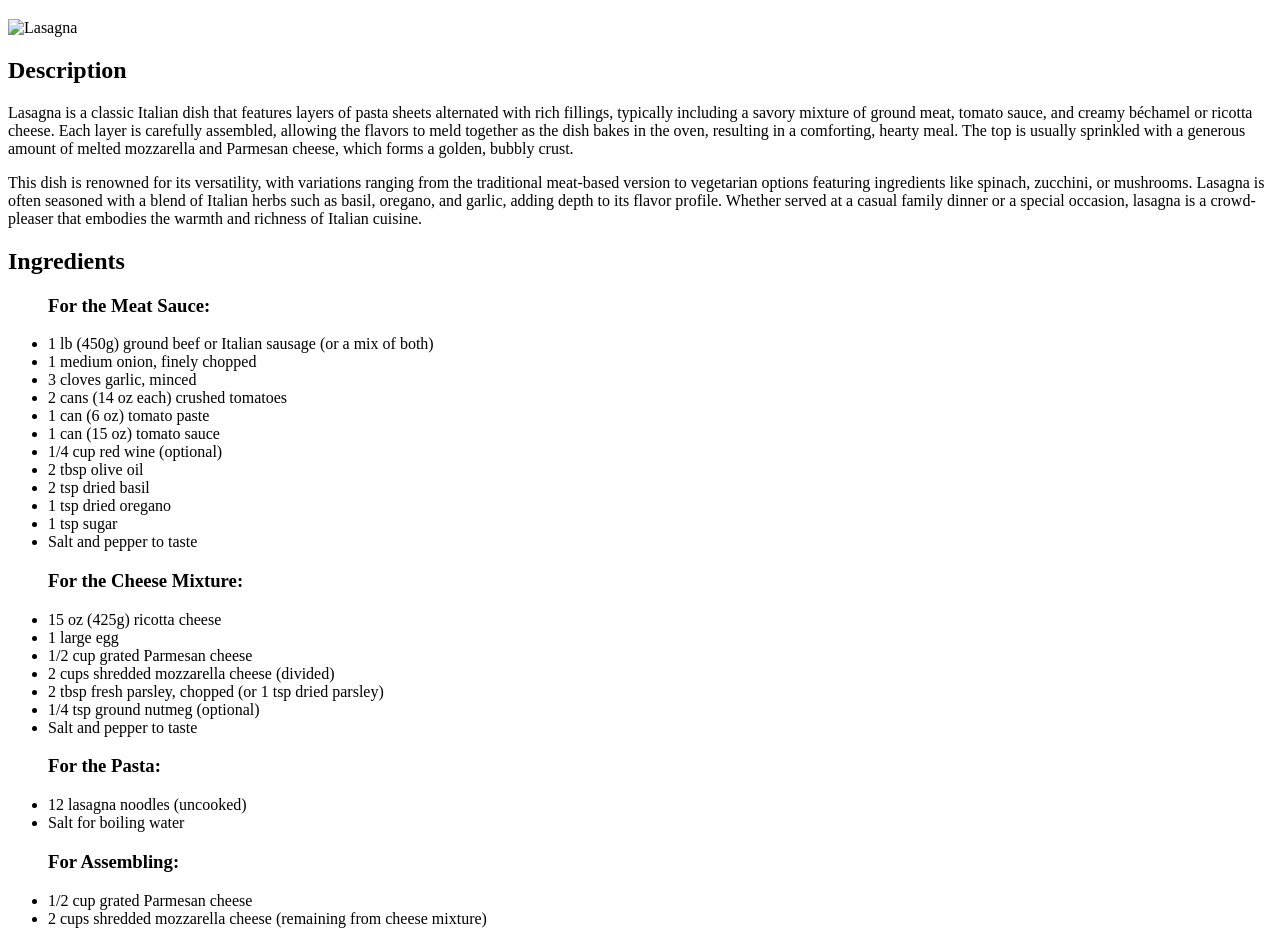
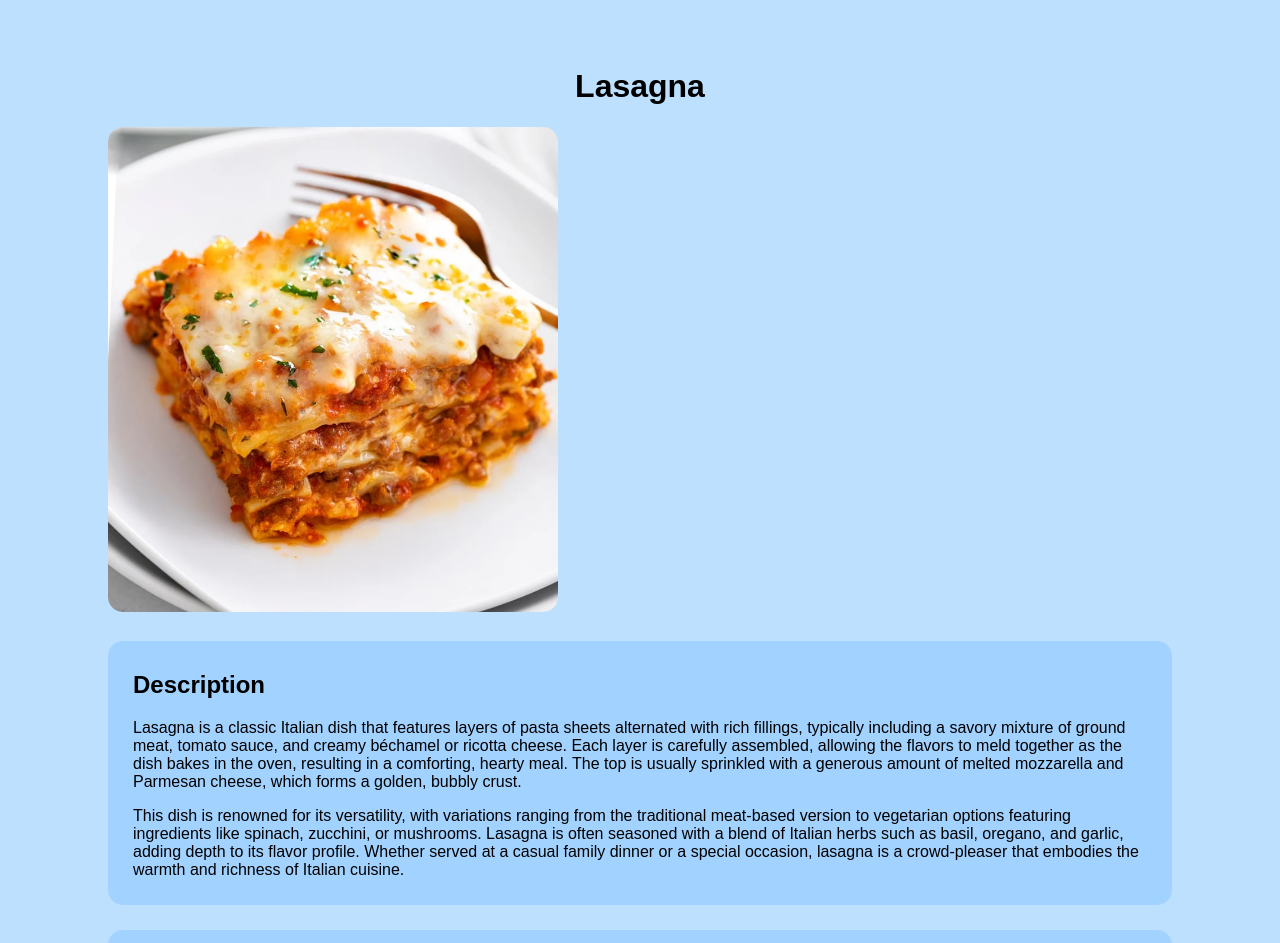
Before and after one commit to LZYLRRY/odin-recipes, a plain HTML site: page recipes/lasagna.html in a window 1280 px wide. Shown: the part 61-1004 px from the top of the page. Drawn offline with Linux system fonts and the light colour scheme.

Commit message:
CSS Toegevoegd

```diff
--- a/recipes/lasagna.html
+++ b/recipes/lasagna.html
@@ -4,17 +4,47 @@
     <meta charset="UTF-8">
     <meta name="viewport" content="width=device-width, initial-scale=1.0">
     <title>Document</title>
+
+    <style>
+        body {
+            background-color: #BDE0FE;
+            padding: 100px 100px 0px 100px;
+            font-family: Arial, Helvetica, sans-serif, Courier, monospace;;
+            /* margin: 25px; */
+        }
+
+        img {
+            border-radius: 15px;
+            width: 450px;
+            /* height: 450px; */
+        }
+
+        .text {
+            background-color: #A2D2FF;
+            padding: 10px 25px;
+            margin: 25px 0px;
+            border-radius: 15px;
+        }
+
+        h1 {
+            text-align: center;
+        }
+    </style>
 </head>
 <body>
     <h1>Lasagna</h1>
 
-    <img src="../lasagna.png" alt="Lasagna">
+    <img src="../lasagna.webp" alt="Lasagna">
 
+    <div class="text">
         <h2>Description</h2>
 
         <p>Lasagna is a classic Italian dish that features layers of pasta sheets alternated with rich fillings, typically including a savory mixture of ground meat, tomato sauce, and creamy béchamel or ricotta cheese. Each layer is carefully assembled, allowing the flavors to meld together as the dish bakes in the oven, resulting in a comforting, hearty meal. The top is usually sprinkled with a generous amount of melted mozzarella and Parmesan cheese, which forms a golden, bubbly crust.</p>
 
         <p>This dish is renowned for its versatility, with variations ranging from the traditional meat-based version to vegetarian options featuring ingredients like spinach, zucchini, or mushrooms. Lasagna is often seasoned with a blend of Italian herbs such as basil, oregano, and garlic, adding depth to its flavor profile. Whether served at a casual family dinner or a special occasion, lasagna is a crowd-pleaser that embodies the warmth and richness of Italian cuisine.</p>
+    </div>
+    <div class="text">
+
 
         <h2>Ingredients</h2>
 
@@ -56,8 +86,11 @@
             <h3>Optional Garnish:</h3>
             <li>Fresh basil leaves, chopped</li>
         </ul>
+    </div>
+    <div class="text">
 
         <h2>Steps</h2>
+
         <ol>
 
             <li><h3>Prepare the Meat Sauce:</h3></li>
@@ -116,6 +149,7 @@
             <li>Serve and enjoy!</li>
         </ul>
     </ol>
+</div>
 
 </body>
 </html>
```
Also changed, not shown: lasagna.webp (added). Lines whose indentation alone changed are shown as unchanged.
